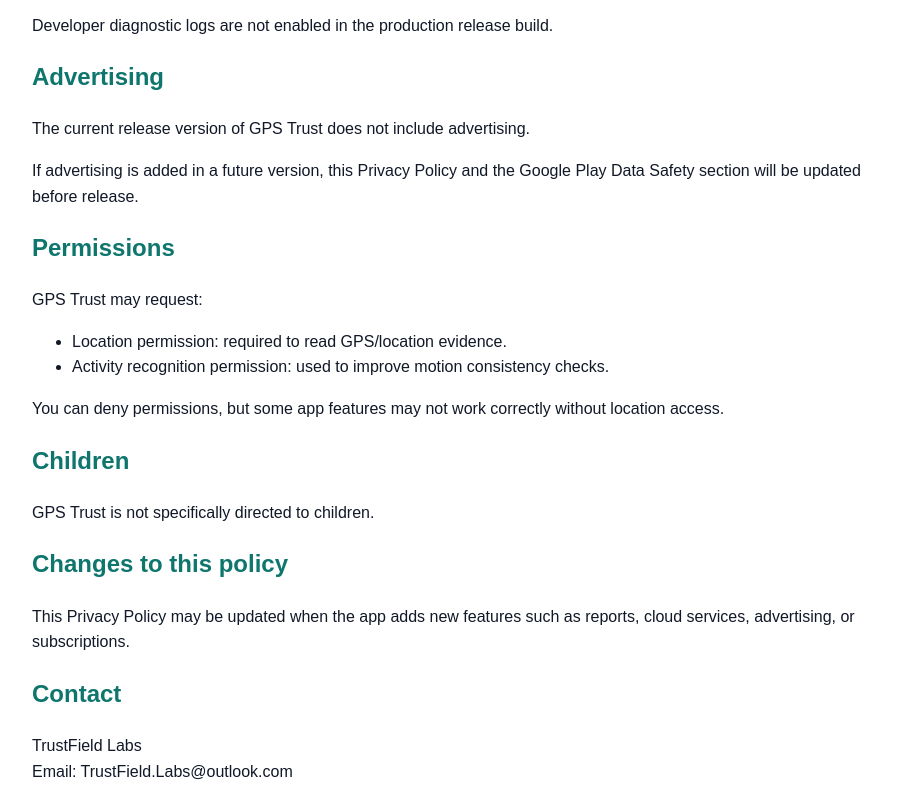
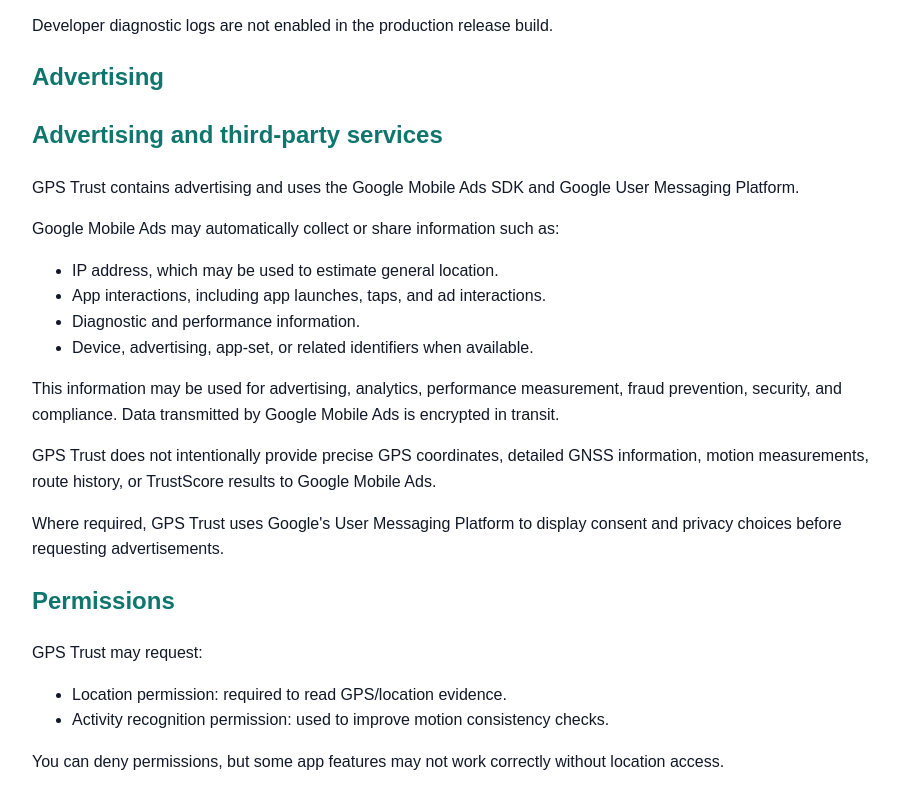
Before and after one commit to BlueSeven777/gps-trust-privacy, a plain HTML site: page index.html in a window 1280 px wide. Shown: the part 949-1740 px from the top of the page, without its empty margins (178-1077 px from the left). Drawn offline with Linux system fonts and the light colour scheme.

Commit message:
Update index.html

```diff
--- a/index.html
+++ b/index.html
@@ -12,7 +12,7 @@
 <body>
 <h1>Privacy Policy for GPS Trust</h1>
 
-<p><strong>Effective date:</strong> 2026-07-05</p>
+<p><strong>Effective date:</strong> 2026-08-05</p>
 
 <p>GPS Trust is developed by TrustField Labs.</p>
 
@@ -44,8 +44,40 @@
 <p>Developer diagnostic logs are not enabled in the production release build.</p>
 
 <h2>Advertising</h2>
-<p>The current release version of GPS Trust does not include advertising.</p>
-<p>If advertising is added in a future version, this Privacy Policy and the Google Play Data Safety section will be updated before release.</p>
+<h2>Advertising and third-party services</h2>
+
+<p>
+GPS Trust contains advertising and uses the Google Mobile Ads SDK
+and Google User Messaging Platform.
+</p>
+
+<p>
+Google Mobile Ads may automatically collect or share information such as:
+</p>
+
+<ul>
+    <li>IP address, which may be used to estimate general location.</li>
+    <li>App interactions, including app launches, taps, and ad interactions.</li>
+    <li>Diagnostic and performance information.</li>
+    <li>Device, advertising, app-set, or related identifiers when available.</li>
+</ul>
+
+<p>
+This information may be used for advertising, analytics, performance
+measurement, fraud prevention, security, and compliance.
+Data transmitted by Google Mobile Ads is encrypted in transit.
+</p>
+
+<p>
+GPS Trust does not intentionally provide precise GPS coordinates,
+detailed GNSS information, motion measurements, route history,
+or TrustScore results to Google Mobile Ads.
+</p>
+
+<p>
+Where required, GPS Trust uses Google's User Messaging Platform
+to display consent and privacy choices before requesting advertisements.
+</p>
 
 <h2>Permissions</h2>
 <p>GPS Trust may request:</p>
@@ -63,6 +95,6 @@
 
 <h2>Contact</h2>
 <p>TrustField Labs<br>
-Email: TrustField.Labs@outlook.com</p>
+Email:  trustfield.lab@gmail.com</p>
 </body>
 </html>
```
